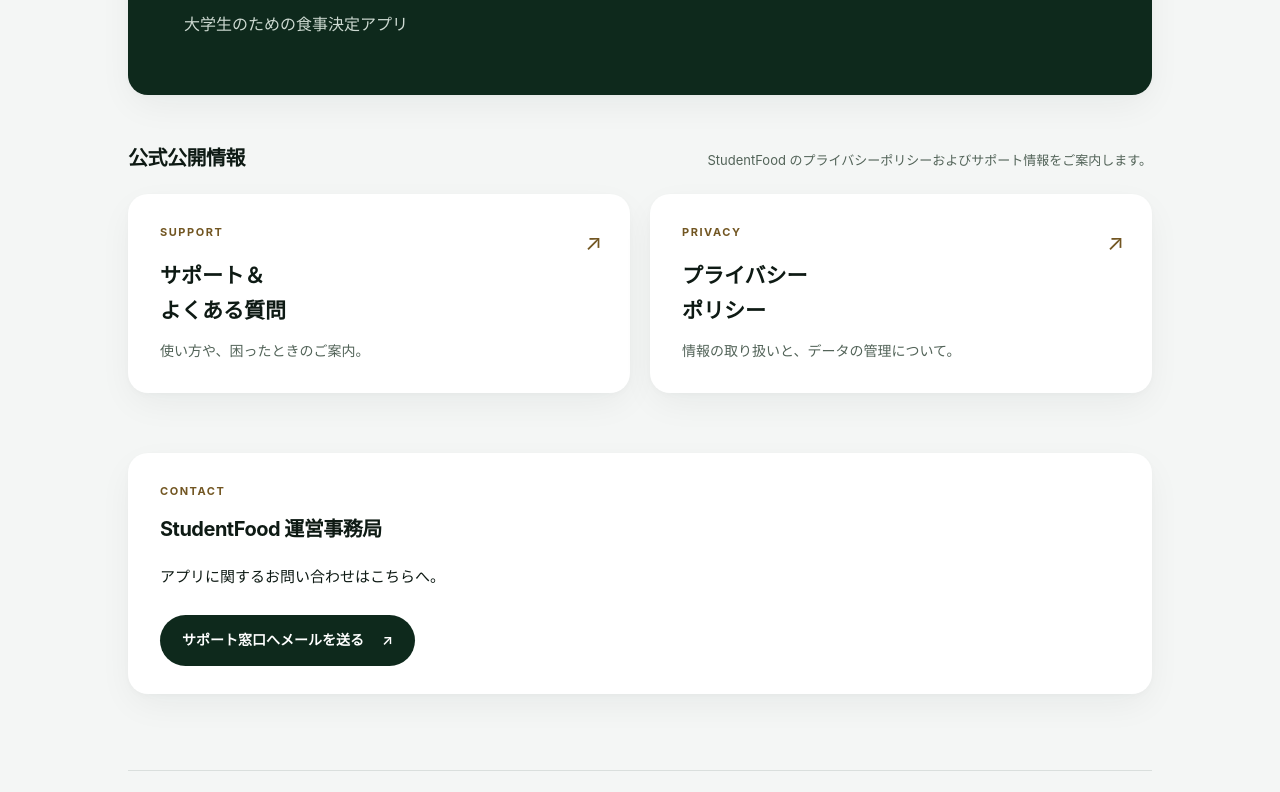
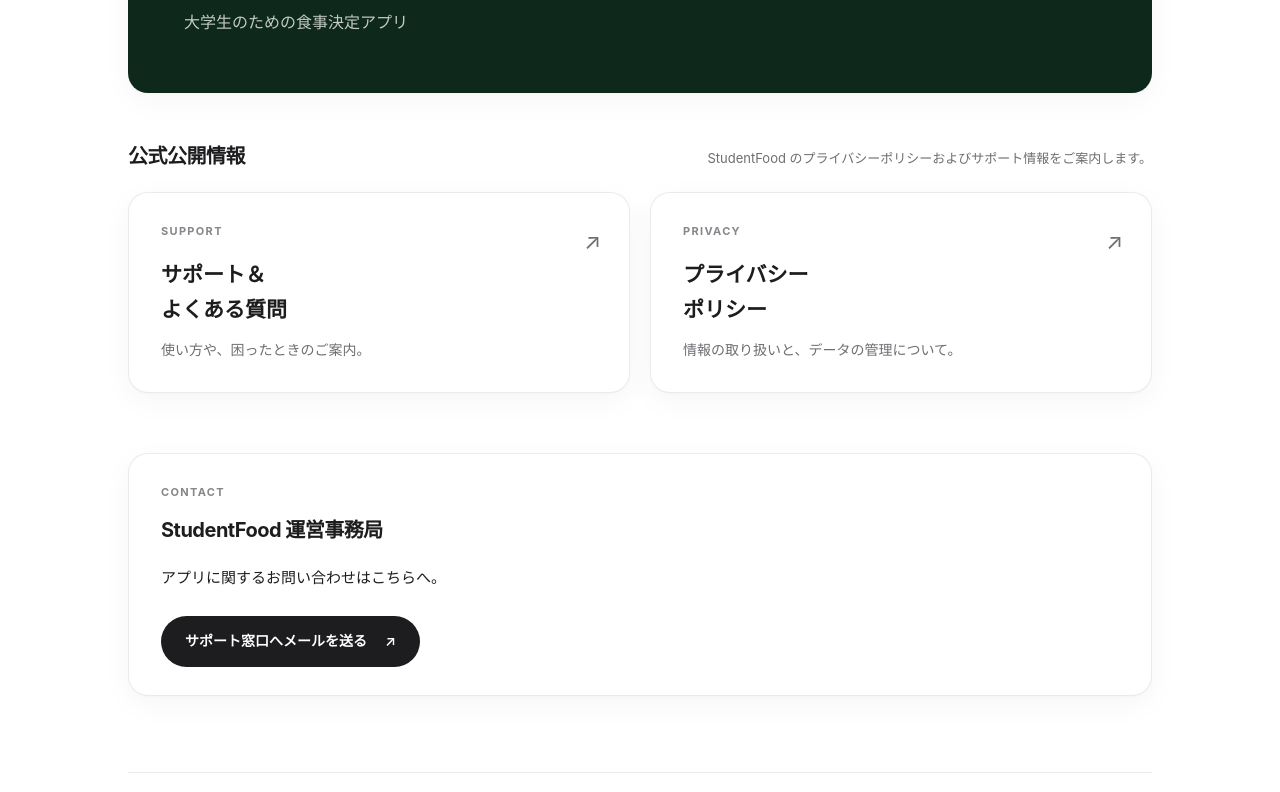
Before and after one commit to rjttri/rjttri.github.io, a plain HTML site: page StudentFood/index.html in a window 1280 px wide. Shown: the part 429-1221 px from the top of the page. Drawn offline with Linux system fonts and the light colour scheme.

Commit message:
Simplify StudentFood public pages to neutral colors

```diff
--- a/StudentFood/index.html
+++ b/StudentFood/index.html
@@ -10,27 +10,57 @@
 <style>
 :root {
   color-scheme: light dark;
-  --bg: #F4F6F5; --card-bg: #FFFFFF; --text: #0E1A14;
-  --secondary: #526358; --accent: #0E291C; --gold: #C5A059;
-  --gold-soft: #F5EEDf; --gold-ink: #725622; --logo: #172D50;
-  --border: rgba(14,41,28,.11); --surface-glass: rgba(244,246,245,.88);
-  --shadow: 0 12px 36px -4px rgba(14,41,28,.06), 0 2px 6px rgba(14,41,28,.025);
+  /* Light Mode: Clean Apple White & Neutral Surfaces */
+  --bg: #FFFFFF;
+  --card-bg: #FFFFFF;
+  --text: #1D1D1F;
+  --secondary: #6E6E73;
+  --tertiary: #86868B;
+  --border: rgba(0, 0, 0, 0.08);
+  --border-subtle: rgba(0, 0, 0, 0.04);
+  --surface-subtle: #F5F5F7;
+  --surface-glass: rgba(255, 255, 255, 0.85);
+  --shadow: 0 8px 30px rgba(0, 0, 0, 0.04), 0 1px 3px rgba(0, 0, 0, 0.02);
+  --logo: #1D1D1F;
+  --btn-bg: #1D1D1F;
+  --btn-text: #FFFFFF;
+  --btn-hover: #333336;
+  --nav-active-bg: #F5F5F7;
+  --nav-active-text: #1D1D1F;
+  --badge-q-bg: #1D1D1F;
+  --badge-q-text: #FFFFFF;
 }
+
 @media (prefers-color-scheme: dark) {
   :root {
-    --bg: #070D0A; --card-bg: #0F1A13; --text: #F0F4F1;
-    --secondary: #ABB9B0; --accent: #DFB76C; --gold: #DFB76C;
-    --gold-soft: #30291B; --gold-ink: #DFB76C; --logo: #F0F4F1;
-    --border: rgba(240,244,241,.14); --surface-glass: rgba(7,13,10,.88);
-    --shadow: 0 12px 36px -4px rgba(0,0,0,.24), 0 2px 6px rgba(0,0,0,.12);
+    /* Dark Mode: iOS Pure Dark & Opaque Surface */
+    --bg: #000000;
+    --card-bg: #1C1C1E;
+    --text: #F5F5F7;
+    --secondary: #8E8E93;
+    --tertiary: #636366;
+    --border: rgba(255, 255, 255, 0.12);
+    --border-subtle: rgba(255, 255, 255, 0.06);
+    --surface-subtle: #2C2C2E;
+    --surface-glass: rgba(0, 0, 0, 0.85);
+    --shadow: 0 8px 30px rgba(0, 0, 0, 0.35);
+    --logo: #F5F5F7;
+    --btn-bg: #F5F5F7;
+    --btn-text: #000000;
+    --btn-hover: #E5E5EA;
+    --nav-active-bg: #2C2C2E;
+    --nav-active-text: #F5F5F7;
+    --badge-q-bg: #2C2C2E;
+    --badge-q-text: #F5F5F7;
   }
 }
 * { box-sizing: border-box; }
 html { scroll-padding-top: 150px; }
 body { margin: 0; background: var(--bg); color: var(--text); font-family: -apple-system, BlinkMacSystemFont, "Helvetica Neue", "Hiragino Kaku Gothic ProN", "Yu Gothic", sans-serif; font-size: 15px; line-height: 1.9; -webkit-font-smoothing: antialiased; overflow-wrap: anywhere; }
-a { color: var(--accent); text-underline-offset: 4px; }
+a { color: var(--text); text-underline-offset: 4px; }
 a:hover { text-decoration-thickness: 2px; }
-a:focus-visible { outline: 3px solid var(--gold); outline-offset: 5px; }
+.card a:not(.mail-button) { display: inline-flex; align-items: center; min-height: 44px; }
+a:focus-visible { outline: 3px solid var(--text); outline-offset: 5px; }
 .skip-link { position: absolute; top: -100px; left: 16px; z-index: 30; padding: 10px 20px; border-radius: 999px; background: var(--card-bg); }
 .skip-link:focus { top: 12px; }
 .site-header { position: sticky; top: 0; z-index: 10; background: var(--surface-glass); backdrop-filter: blur(20px); -webkit-backdrop-filter: blur(20px); border-bottom: 1px solid var(--border); }
@@ -39,8 +69,8 @@ a:focus-visible { outline: 3px solid var(--gold); outline-offset: 5px; }
 .brand-mark { display: block; width: 120px; height: 40px; }
 nav { display: flex; align-items: center; gap: 4px; }
 nav a { display: flex; align-items: center; justify-content: center; min-height: 44px; padding: 8px 18px; border-radius: 999px; color: var(--secondary); font-size: 13px; font-weight: 600; text-decoration: none; white-space: nowrap; }
-nav a:hover { background: var(--card-bg); }
-nav a[aria-current="page"] { color: var(--gold-ink); background: var(--gold-soft); }
+nav a:hover { background: var(--surface-subtle); }
+nav a[aria-current="page"] { color: var(--nav-active-text); background: var(--nav-active-bg); }
 main { width: min(100% - 64px, 820px); margin: 0 auto; padding: 60px 0 32px; }
 main.home { width: min(100% - 64px, 1024px); }
 .page-heading { margin-bottom: 40px; }
@@ -49,7 +79,7 @@ h1 { margin: 0 0 16px; font-size: clamp(28px, 4.5vw, 42px); font-weight: 700; li
 .lead, .meta { color: var(--secondary); }
 .lead { margin: 0; font-size: 16px; }
 .meta { font-size: 12px; margin: 0; }
-.card { margin: 0 0 20px; padding: 28px 32px; background: var(--card-bg); border-radius: 20px; box-shadow: var(--shadow); }
+.card { margin: 0 0 20px; padding: 28px 32px; background: var(--card-bg); border: 1px solid var(--border); border-radius: 20px; box-shadow: var(--shadow); }
 h2 { margin: 0 0 18px; font-size: 20px; line-height: 1.55; letter-spacing: -.025em; }
 h3 { margin: 28px 0 12px; font-size: 16px; line-height: 1.65; }
 p { margin: 0 0 16px; }
@@ -58,30 +88,30 @@ ul { margin: 12px 0 20px; padding-left: 1.3em; }
 li { padding-left: 3px; margin-bottom: 12px; }
 li::marker { color: var(--secondary); }
 strong { font-weight: 650; }
-.highlight-box { margin: 24px 0 0; padding: 20px; background: var(--bg); border-left: 2px solid var(--gold); border-radius: 0 12px 12px 0; font-size: 14px; }
-.section-label { display: block; margin-bottom: 12px; font-size: 11px; font-weight: 700; letter-spacing: .14em; color: var(--gold-ink); }
-.mail-button { display: inline-flex; min-height: 48px; align-items: center; justify-content: center; gap: 18px; padding: 12px 22px; margin-top: 8px; border-radius: 999px; background: #0E291C; color: #FFFFFF; font-size: 14px; font-weight: 600; text-decoration: none; }
-.mail-button:hover { background: #1D412E; }
+.highlight-box { margin: 24px 0 0; padding: 16px 20px; background: var(--surface-subtle); color: var(--secondary); border: 1px solid var(--border); border-radius: 12px; font-size: 14px; }
+.section-label { display: block; margin-bottom: 12px; font-size: 11px; font-weight: 700; letter-spacing: .12em; color: var(--tertiary); }
+.mail-button { display: inline-flex; min-height: 48px; align-items: center; justify-content: center; gap: 18px; padding: 12px 24px; margin-top: 8px; border-radius: 999px; background: var(--btn-bg); color: var(--btn-text); font-size: 14px; font-weight: 600; text-decoration: none; }
+.mail-button:hover { background: var(--btn-hover); }
 .faq-list { display: grid; gap: 16px; }
 .faq-card { margin: 0; }
-.faq-q { display: flex; align-items: flex-start; gap: 16px; margin: 0 0 16px; font-size: 17px; font-weight: 650; line-height: 1.65; }
-.q-badge { display: flex; flex: 0 0 32px; width: 32px; height: 32px; align-items: center; justify-content: center; color: var(--gold-ink); background: var(--gold-soft); border-radius: 50%; font-size: 14px; font-weight: 700; }
-.faq-a { margin-left: 48px; color: var(--secondary); }
+.faq-q { display: flex; align-items: flex-start; gap: 16px; margin: 0 0 16px; font-size: 17px; font-weight: 600; line-height: 1.65; }
+.q-badge { display: flex; flex: 0 0 32px; width: 32px; height: 32px; align-items: center; justify-content: center; color: var(--badge-q-text); background: var(--badge-q-bg); border-radius: 50%; font-size: 14px; font-weight: 700; }
+.faq-a { margin-left: 48px; color: var(--secondary); line-height: 1.8; }
 .contact-section { margin-top: 40px; }
 .contact-section .note { color: var(--secondary); font-size: 13px; }
 .home-hero { padding: 56px; border-radius: 20px; background: #0E291C; color: #FFFFFF; box-shadow: var(--shadow); }
-.promise { display: inline-block; margin: 0 0 32px; padding: 7px 14px; border: .5px solid rgba(197,160,89,.55); border-radius: 999px; font-size: 12px; color: #E8CD99; }
+.promise { display: inline-block; margin: 0 0 32px; padding: 7px 14px; border: none; background: rgba(255,255,255,.12); border-radius: 999px; font-size: 12px; color: #FFFFFF; }
 .home-hero h1 { font-size: clamp(32px, 5vw, 54px); max-width: 700px; line-height: 1.35; }
-.home-hero .lead { color: #CDD9D1; margin-top: 20px; }
+.home-hero .lead { color: rgba(255,255,255,.75); margin-top: 20px; }
 .portal-heading { margin: 48px 0 20px; display: flex; flex-wrap: wrap; align-items: baseline; gap: 12px 32px; justify-content: space-between; }
 .portal-heading h2 { margin: 0; }
 .portal-heading p { margin: 0; color: var(--secondary); font-size: 13px; }
 .portal-links { display: grid; grid-template-columns: 1fr 1fr; gap: 20px; }
 .portal-link { display: block; position: relative; padding-right: 60px; text-decoration: none; color: var(--text); }
-.portal-link .arrow { position: absolute; right: 28px; top: 28px; color: var(--gold-ink); font-size: 22px; }
+.portal-link .arrow { position: absolute; right: 28px; top: 28px; color: var(--secondary); font-size: 22px; }
 .portal-link h3 { font-size: 21px; margin: 16px 0 10px; }
 .portal-link p { color: var(--secondary); font-size: 14px; }
-.portal-link:hover { box-shadow: 0 16px 38px -4px rgba(14,41,28,.12); }
+.portal-link:hover { background: var(--surface-subtle); }
 .site-footer { width: min(100% - 64px, 1024px); margin: 24px auto 0; padding: 24px 0 36px; border-top: .5px solid var(--border); color: var(--secondary); display: flex; flex-wrap: wrap; justify-content: space-between; gap: 8px 24px; font-size: 11px; }
 .site-footer p { margin: 0; }
 @media (max-width: 600px) {
@@ -99,11 +129,6 @@ strong { font-weight: 650; }
   .faq-a { margin-left: 0; }
   .site-footer { width: calc(100% - 40px); }
 }
-@media (prefers-color-scheme: dark) {
-  .mail-button { background: #DFB76C; color: #0E291C; }
-  .mail-button:hover { background: #E8CD99; }
-  .home-hero { border: .5px solid rgba(223,183,108,.25); }
-}
 @media (prefers-reduced-motion: reduce) { *, *::before, *::after { scroll-behavior: auto !important; } }
 </style>
 </head>
```
Also changed, not shown: StudentFood/privacy.html (+56 -31 lines), StudentFood/support.html (+56 -31 lines).
